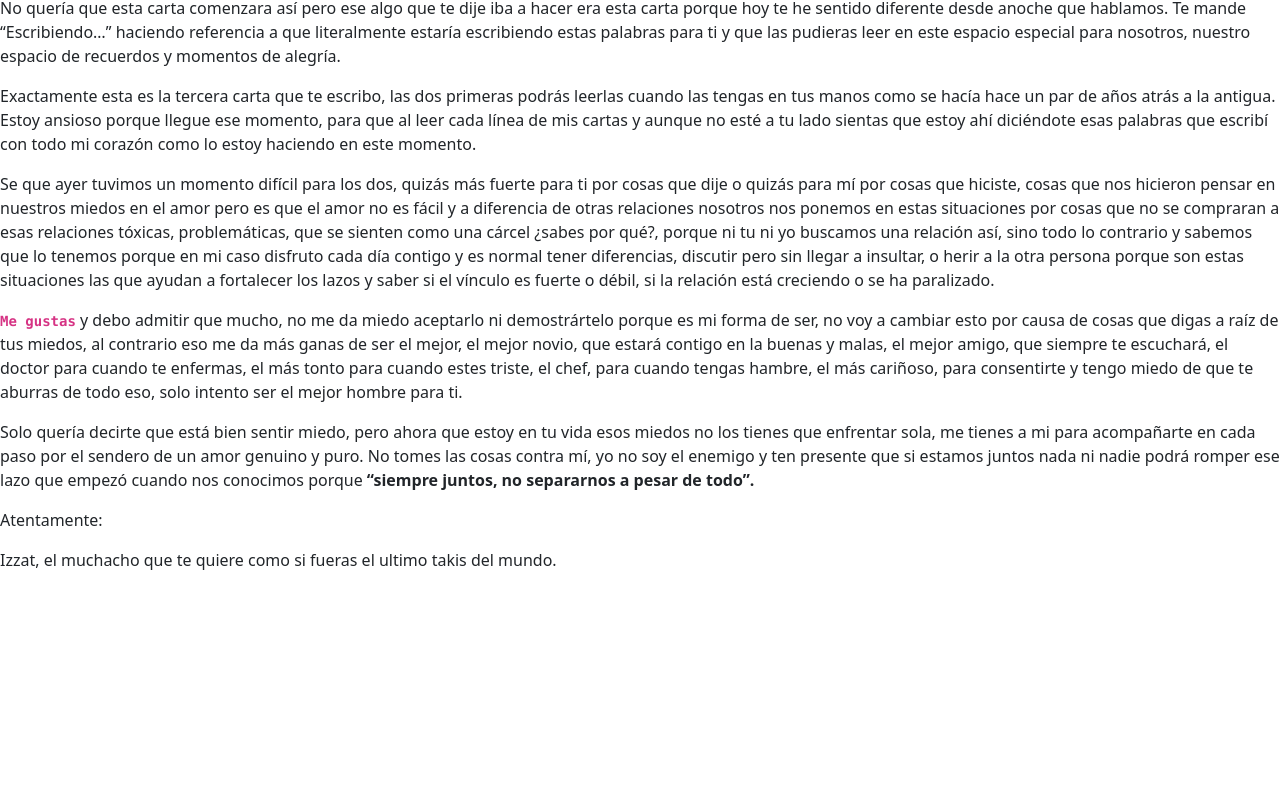
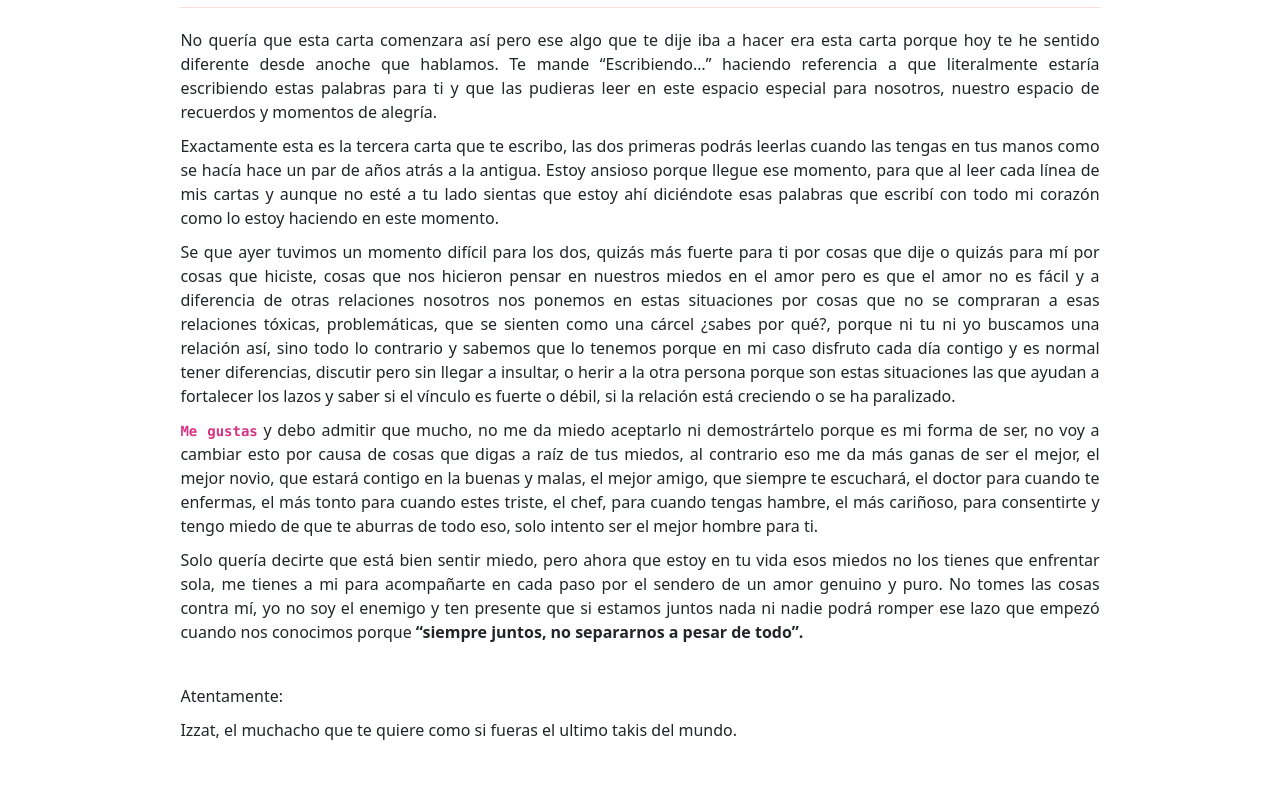
Before and after one commit to izzatt/4month, a plain HTML site: page carta.html in a window 1280 px wide. Shown: the part 159-961 px from the top of the page. Before the commit the page ends 800 px from the top, so only its background shows below. Drawn offline with nearby package versions, Linux system fonts and the light colour scheme.

Commit message:
Update estilos.css
agregamos estilos para el nuevo html carta

```diff
--- a/css/estilos.css
+++ b/css/estilos.css
@@ -20,6 +20,7 @@ body{
 }
 .contenido{
   width: 80%;
+  height: auto;
 	background: #ffffff;
 	border-top-left-radius:10px;
 	border-top-right-radius:10px;
@@ -60,6 +61,7 @@ body{
   .principal .title{
     font-size: 20px;
   }
+
 }
 /************  PREGUNTAS  **************/
 .principal{
@@ -91,3 +93,30 @@ body{
   font-family: Cambria, Cochin, Georgia, Times, 'Times New Roman', serif;
   margin-bottom: 20px;
 }
+.carta{
+  width: 80%;
+  background: #ffffff;
+  border-top-left-radius:10px;
+  border-top-right-radius:10px;
+  border-bottom-left-radius:10px;
+  border-bottom-right-radius:10px;
+  padding: 50px 0px 50px 0px;
+}
+.principal p{
+  width: 90%;
+  text-align: justify;
+  margin: auto;
+  padding-bottom: 10px;
+}
+.principal  .firma{
+  padding-top: 30px;
+}
+.principal .carta hr{
+  width: 90%;
+  margin: auto;
+  margin-bottom: 20px;
+  color: salmon;
+}
+.principal .carta i{
+  text-align: center;
+}
```
